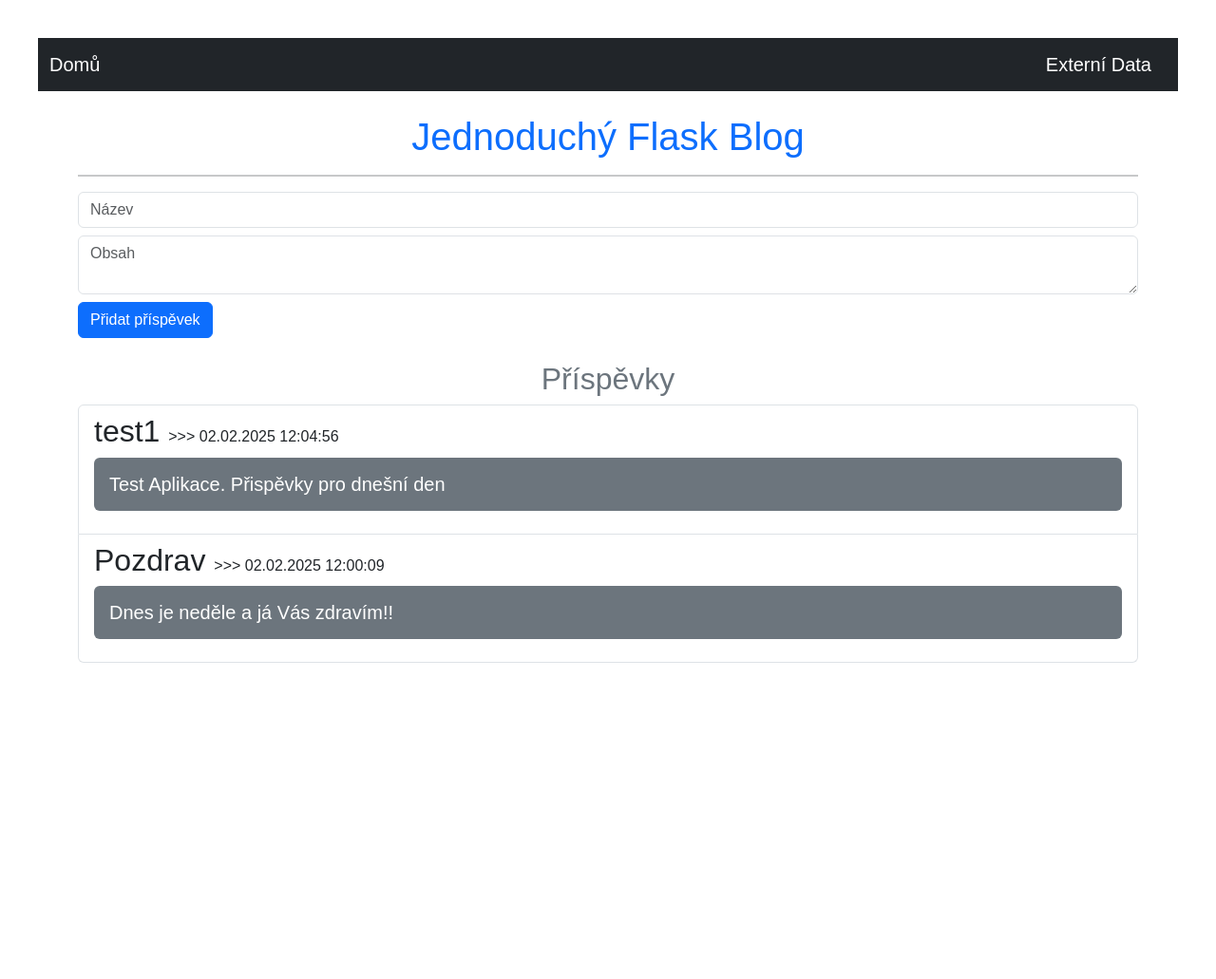
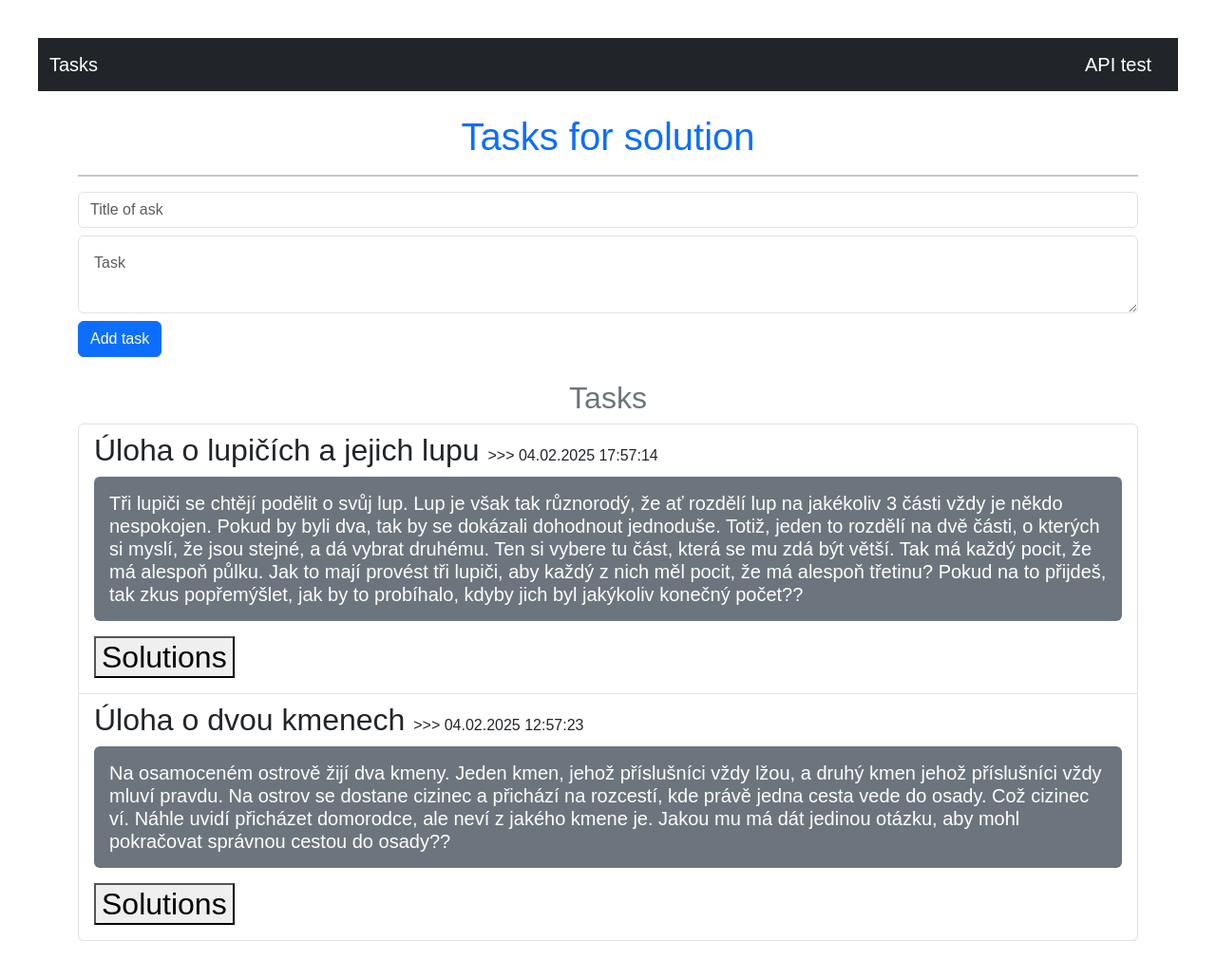
Before and after one commit to JurajSala/math_app, a Flask app: page / in a window 1280 px wide. Shown: the whole page at 95% size. Before the commit the page ends 698 px from the top, so only its background shows below. Run offline with Flask 3, Linux system fonts and the light colour scheme.

Commit message:
Editor of tasks and their solutions from blog

```diff
--- a/app.py
+++ b/app.py
@@ -1,23 +1,50 @@
 from flask import Flask, render_template, request, redirect, url_for
 import requests
 
-from data_handler import load_posts, add_post
+from data_handler import get_posts_for, add_post
+from task_handler import load_tasks,add_task
 
 app = Flask(__name__)
 
 
 @app.route('/')
 def index():
-    posts = load_posts()
-    posts.reverse()
-    return render_template('index.html', posts=posts)
+    tasks = load_tasks()
+    tasks.reverse()
+    return render_template('tasks.html', tasks=tasks)
 
-@app.route('/add', methods=['POST'])
+@app.route('/process_add_ask', methods=['POST'])
+def process_add_ask():
+    task_id = request.form.get('task_id')
+    task_title = request.form.get('task_title')
+    task_content = request.form.get('task_content')
+    solutions = get_posts_for(task_id)
+    print(solutions)
+    return render_template('index.html', data=
+                           {
+                               "task":{
+                                   "title":task_title,
+                                   "content":task_content
+                               },
+                               "data": solutions,
+                               "id": task_id
+                           })
+
+@app.route('/addSolution', methods=['POST'])
 def addPost():
+    task_id = request.form.get('task_id')
     title = request.form.get('title')
     content = request.form.get('content')
     if title and content:
-        add_post(title, content)
+        add_post(title, content, task_id)
+    return redirect(url_for('index'))
+
+@app.route('/addTask', methods=['POST'])
+def addTask():
+    title = request.form.get('title')
+    content = request.form.get('content')
+    if title and content:
+        add_task(title, content)
     return redirect(url_for('index'))
 
 @app.route('/external')
--- a/data.json
+++ b/data.json
@@ -1,14 +1,9 @@
 [
     {
         "id": 1,
-        "title": "Pozdrav",
-        "content": "Dnes je neděle a já Vás zdravím!!",
-        "date": "02.02.2025 12:00:09"
-    },
-    {
-        "id": 2,
-        "title": "test1",
-        "content": "Test Aplikace. Přispěvky pro dnešní den",
-        "date": "02.02.2025 12:04:56"
+        "task_id": 1,
+        "title": "Lhaní o nepravdivém tvrzení je vždy pravda!!!",
+        "content": "Otázka: Mluví příslušník tvého kmene pravdu když říká, že tato cests vede do osady? Jedna se o cestu na ktero cizinec ukáže. Pokud nevede odpoví jak lhář, tak pravdomluvec ne a pokud vede, tak zase oba řeknou ano.",
+        "date": "04.02.2025 13:16:38"
     }
 ]
--- a/data_handler.py
+++ b/data_handler.py
@@ -10,16 +10,26 @@ def load_posts():
     with open(DATA_FILE, "r", encoding="utf-8") as file:
         return json.load(file)
 
+def get_posts_for(task_id):
+    allPosts = load_posts()
+    result =[]
+    for post in allPosts:
+        value =str(post["task_id"])
+
+        if task_id == value:
+            result.append(post)
+    return result
+
 def save_posts(posts):
     with open(DATA_FILE, "w", encoding="utf-8") as file:
         json.dump(posts, file, indent=4, ensure_ascii=False)
 
-def add_post(title, content):
+def add_post(title, content, task_id):
     now = datetime.now()
     posts = load_posts()
     index =1
     if len(posts):
         index = posts[len(posts)-1]["id"]
         index = index+1
-    posts.append({ "id": index, "title": title, "content": content, "date": now.strftime("%d.%m.%Y %H:%M:%S")})
+    posts.append({ "id": index, "task_id": task_id, "title": title, "content": content, "date": now.strftime("%d.%m.%Y %H:%M:%S")})
     save_posts(posts)
--- /dev/null
+++ b/task.json
@@ -0,0 +1,14 @@
+[
+    {
+        "id": 1,
+        "title": "Úloha o dvou kmenech",
+        "content": "Na osamoceném ostrově žijí dva kmeny. Jeden kmen, jehož příslušníci vždy lžou, a druhý kmen jehož příslušníci vždy mluví pravdu. Na ostrov se dostane cizinec a přichází na rozcestí, kde právě jedna cesta vede do osady. Což cizinec ví.  Náhle uvidí přicházet domorodce, ale neví z jakého kmene je. Jakou mu má dát jedinou otázku, aby mohl pokračovat správnou cestou do osady??",
+        "date": "04.02.2025 12:57:23"
+    },
+    {
+        "id": 2,
+        "title": "Úloha o lupičích a jejich lupu",
+        "content": "Tři lupiči se chtějí podělit o svůj lup. Lup je však tak různorodý, že ať rozdělí lup na jakékoliv 3 části vždy je někdo nespokojen. Pokud by byli dva, tak by se dokázali dohodnout jednoduše. Totiž,  jeden to rozdělí na dvě části, o kterých si myslí, že jsou stejné, a dá vybrat druhému. Ten si vybere tu část, která se mu zdá být větší. Tak má každý pocit, že má alespoň půlku. Jak to mají provést tři lupiči, aby každý z nich měl pocit, že má alespoň třetinu?  Pokud na to přijdeš, tak zkus popřemýšlet, jak by to probíhalo, kdyby jich byl jakýkoliv konečný počet??",
+        "date": "04.02.2025 17:57:14"
+    }
+]
--- /dev/null
+++ b/task_handler.py
@@ -0,0 +1,25 @@
+import json
+import os
+from datetime import datetime
+
+
+DATA_FILE = "task.json"
+def load_tasks():
+    if not os.path.exists(DATA_FILE):
+        return []
+    with open(DATA_FILE, "r", encoding="utf-8") as file:
+        return json.load(file)
+
+def save_tasks(tasks):
+    with open(DATA_FILE, "w", encoding="utf-8") as file:
+        json.dump(tasks, file, indent=4, ensure_ascii=False)
+
+def add_task(title, content):
+    now = datetime.now()
+    tasks = load_tasks()
+    index =1
+    if len(tasks):
+        index = tasks[len(tasks)-1]["id"]
+        index = index+1
+    tasks.append({ "id": index, "title": title, "content": content, "date": now.strftime("%d.%m.%Y %H:%M:%S")})
+    save_tasks(tasks)
--- a/templates/base.html
+++ b/templates/base.html
@@ -9,8 +9,8 @@
 <body>
     <nav class="navbar navbar-expand-lg navbar-dark bg-dark">
         <div class="container-fluid">
-            <a class="navbar-brand" href="{{ url_for('index') }}">Domů</a>
-            <a class="navbar-brand" href="{{ url_for('external_data') }}">Externí Data</a>
+            <a class="navbar-brand" href="{{ url_for('index') }}">Tasks</a>
+            <a class="navbar-brand" href="{{ url_for('external_data') }}">API test</a>
         </div>
     </nav>
     <div class="container mt-4">
--- a/templates/index.html
+++ b/templates/index.html
@@ -1,16 +1,19 @@
 {% extends "base.html" %}
 {% block title %}Blog{% endblock %}
 {% block content %}
-    <h1 class="text-primary text-center">Jednoduchý Flask Blog</h1>
+    <h1 class="text-primary text-center">Přidej řešení úlohy</h1>
+    <h2 class="text-secondary text-center">Úloha {{data.task.title}}</h2>
+    <p class="rounded fs-5 bg-secondary p-3 text-white">{{data.task.content}}</p>
     <hr class="border-2">
     <form method="POST" action="{{ url_for('addPost') }}" class="mb-4">
-        <input class="form-control mb-2" type="text" name="title" placeholder="Název" required>
-        <textarea class="form-control mb-2" name="content" placeholder="Obsah" required></textarea>
-        <button class="btn btn-primary" type="submit">Přidat příspěvek</button>
+        <input type="hidden" name ="task_id" value = "{{data.id}}" >
+        <input class="form-control mb-2" type="text" name="title" placeholder="Solusion_title" required>
+        <textarea class="form-control mb-2" name="content" placeholder="Solution" required></textarea>
+        <button class="btn btn-primary" type="submit">Add solution</button>
     </form>
-    <h2 class="text-secondary text-center">Příspěvky</h2>
+    <h2 class="text-secondary text-center">Řešení</h2>
     <ul class="list-group">
-        {% for post in posts %}
+        {% for post in data.data %}
             <li class="list-group-item">
                 <h2>{{ post.title }}  <strong class="h6"> >>> {{post.date}}</strong><h2>
                 <p class="rounded fs-5 bg-secondary p-3 text-white">{{ post.content }}</p>
--- /dev/null
+++ b/templates/tasks.html
@@ -0,0 +1,26 @@
+{% extends "base.html" %}
+{% block title %}Blog{% endblock %}
+{% block content %}
+    <h1 class="text-primary text-center">Tasks for solution</h1>
+    <hr class="border-2">
+    <form method="POST" action="{{ url_for('addTask') }}" class="mb-4">
+        <input class="form-control mb-2" type="text" name="title" placeholder="Title of ask" required>
+        <textarea class="form-control mb-2 p-3" name="content" placeholder="Task" required></textarea>
+        <button class="btn btn-primary" type="submit">Add task</button>
+    </form>
+    <h2 class="text-secondary text-center">Tasks</h2>
+    <ul class="list-group">
+        {% for task in tasks %}
+            <li class="list-group-item">
+                <h2>{{ task.title }}  <strong class="h6"> >>> {{task.date}}</strong><h2>
+                <p class="rounded fs-5 bg-secondary p-3 text-white">{{ task.content }}</p>
+                <form action="{{ url_for('process_add_ask') }}" method="POST" style="display:inline;">
+                    <input type="hidden" name ="task_id" value = "{{task.id}}" >
+                    <input type="hidden" name ="task_title" value = "{{task.title}}" >
+                    <input type="hidden" name ="task_content" value = "{{task.content}}" >
+                    <button type="submit">Solutions</button>
+                </form>
+            </li>
+        {% endfor %}
+    </ul>
+{% endblock %}
```
